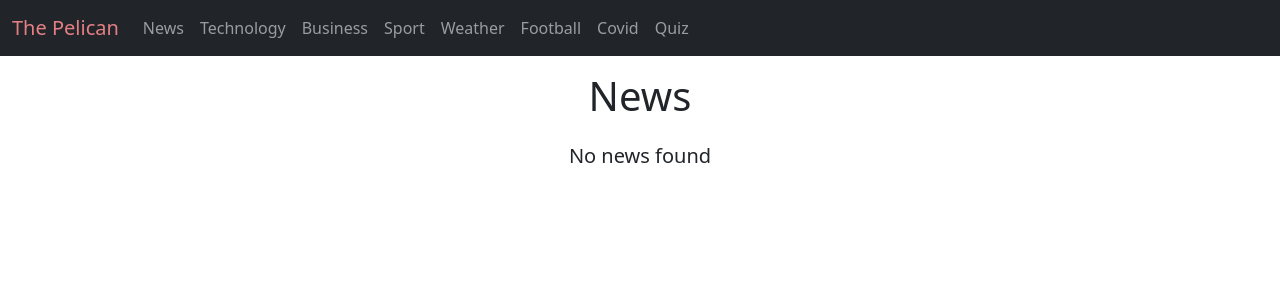
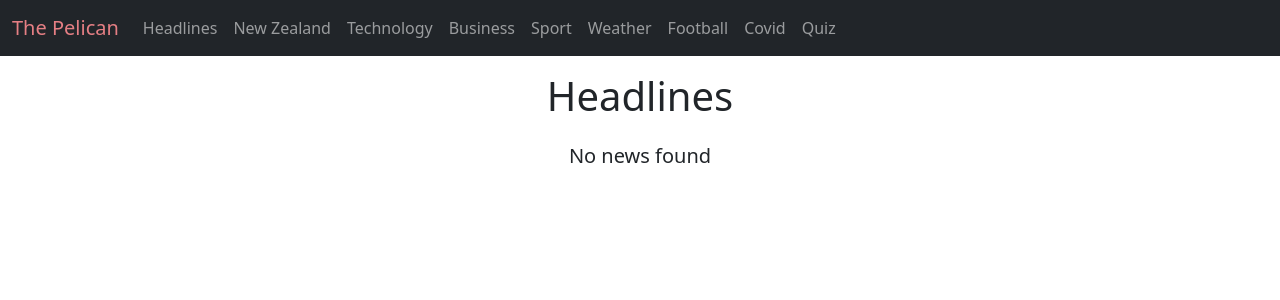
Before and after one commit to OPelham/news_site, a Flask app: page /news/ in a window 1280 px wide. Shown: the top 300 px of the page. Run offline with Flask 2, Linux system fonts and the light colour scheme; data that the repository does not hold is empty.

Commit message:
added local new zealand news

```diff
--- a/app.py
+++ b/app.py
@@ -23,7 +23,14 @@ def index():
 def news():
     end_point = "https://newsapi.org/v2/everything?domains=rnz.co.nz,bbc.com,dw.com,aljazeera.com&pagesize=100&language=en"
     articles = call_news_api(end_point)
-    return render_template('news.html', articles=articles, title='news')
+    return render_template('news.html', articles=articles, title='headlines')
+
+
+@app.route('/newzealand/')
+def newzealand():
+    end_point = "https://newsapi.org/v2/everything?domains=rnz.co.nz,nzherald.co.nz,newshub.co.nz,odt.co.nz,stuff.co.nz&pagesize=100&language=en"
+    articles = call_news_api(end_point)
+    return render_template('news.html', articles=articles, title='new zealand')
 
 
 @app.route('/technology/')
--- a/templates/base.html
+++ b/templates/base.html
@@ -19,7 +19,8 @@
         </button>
         <div class="collapse navbar-collapse" id="navbarNavAltMarkup">
             <div class="navbar-nav">
-            <a class="nav-link" href="/news/">News</a>
+            <a class="nav-link" href="/news/">Headlines</a>
+            <a class="nav-link" href="/newzealand/">New Zealand</a>
             <a class="nav-link" href="/technology/">Technology</a>
             <a class="nav-link" href="/business/">Business</a>
             <a class="nav-link" href="/sport/">Sport</a>
--- a/templates/news.html
+++ b/templates/news.html
@@ -7,7 +7,7 @@
 {% block body %}
 
     <div class="container">
-        <h1 style="margin-top: 3.5rem; padding: 1rem; text-align: center">{{ title.capitalize() }}</h1>
+        <h1 style="margin-top: 3.5rem; padding: 1rem; text-align: center">{{ title.title() }}</h1>
     </div>
 
 
```
